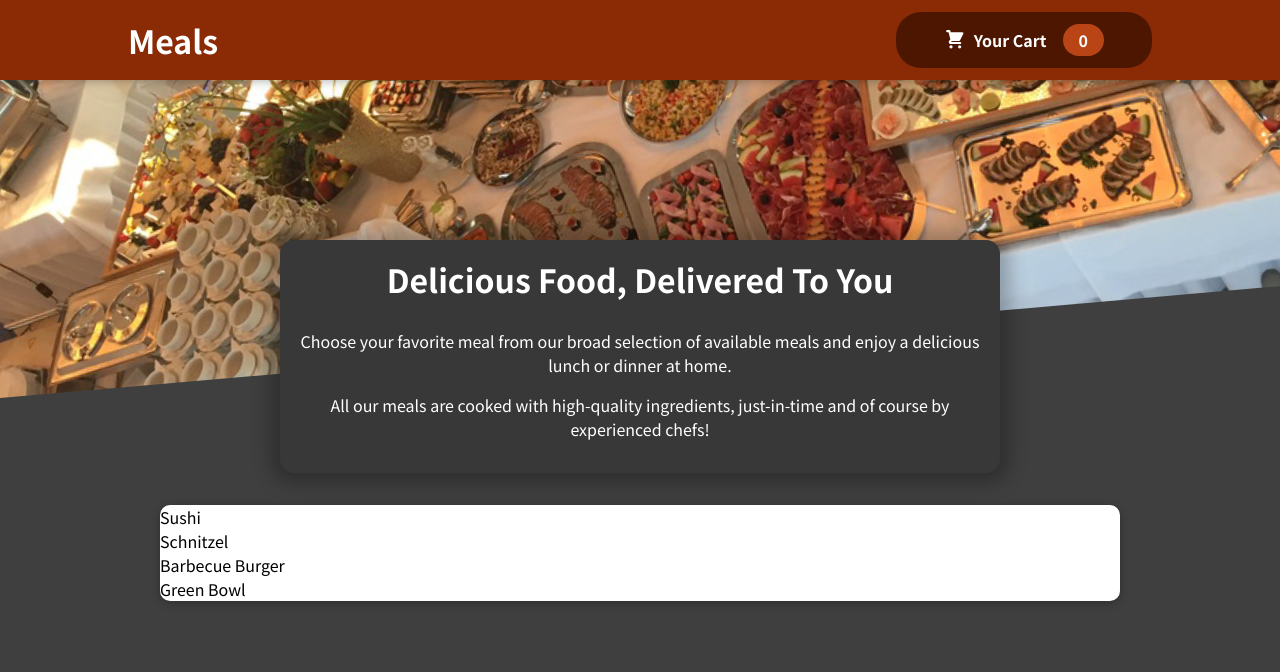
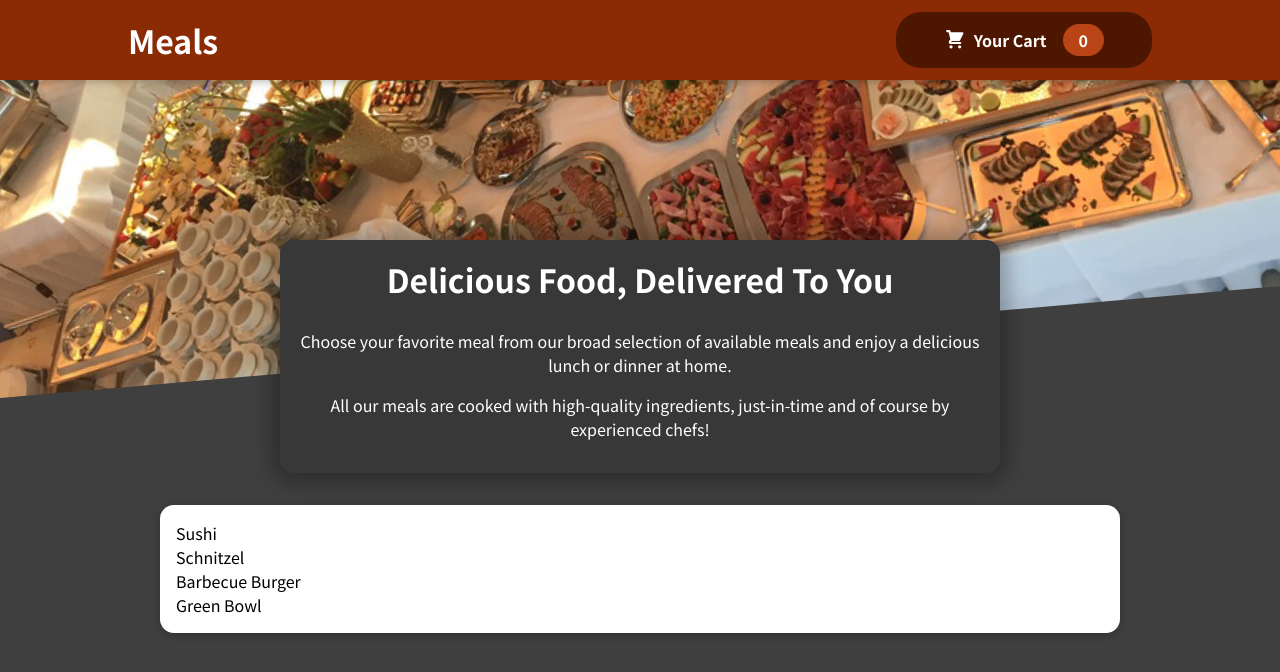
Before and after one commit to AntonPetrovsky/food-order-react-app, a React (Create React App) app: page / in a window 1280 px wide. Shown: the top 672 px of the page. Built offline with nearby package versions, Linux system fonts and the light colour scheme.

Commit message:
Update Card component styles

```diff
--- a/src/components/UI/Card.module.css
+++ b/src/components/UI/Card.module.css
@@ -1,5 +1,6 @@
 .card {
-  background: white;
-  box-shadow: 0 2px 8px rgba(0, 0, 0, 0.26);
-  border-radius: 10px;
+  padding: 1rem;
+  box-shadow: 0 2px 8px rgba(0, 0, 0, 0.25);
+  border-radius: 14px;
+  background-color: white;
 }
```
